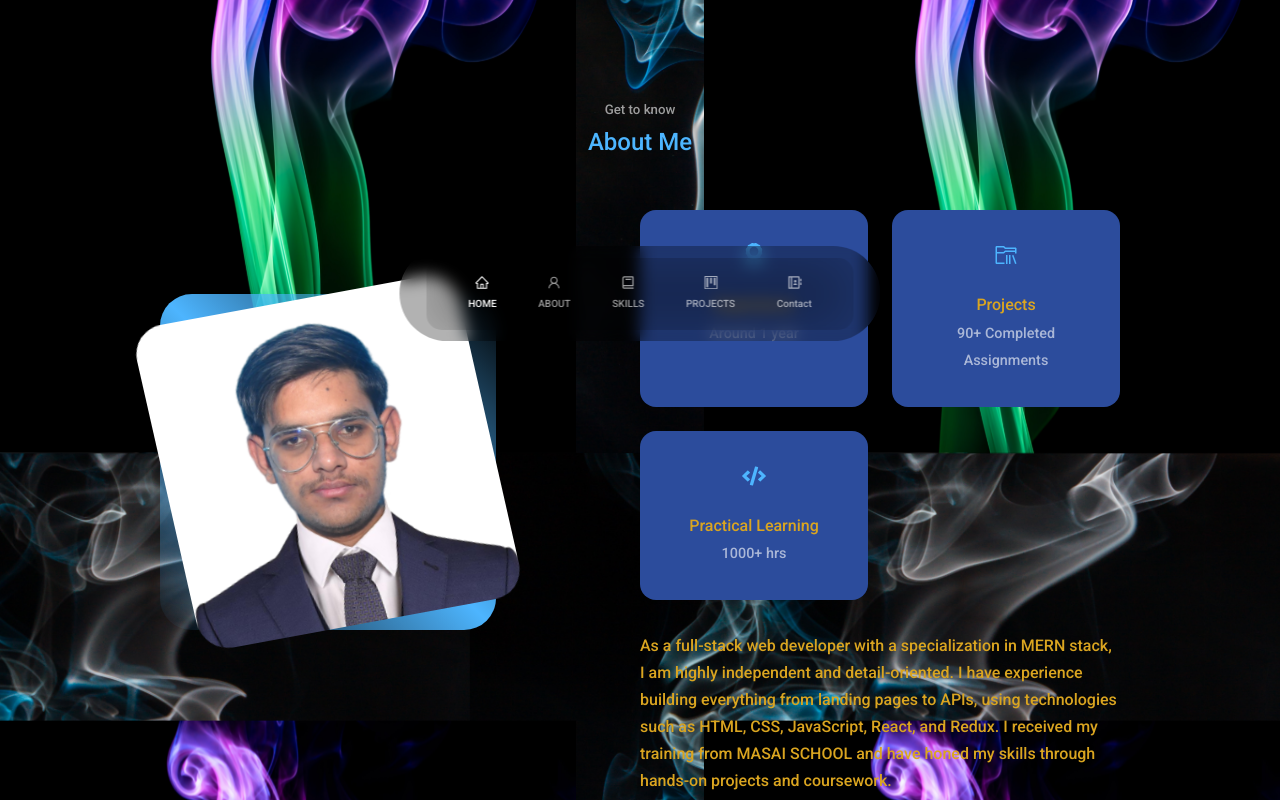
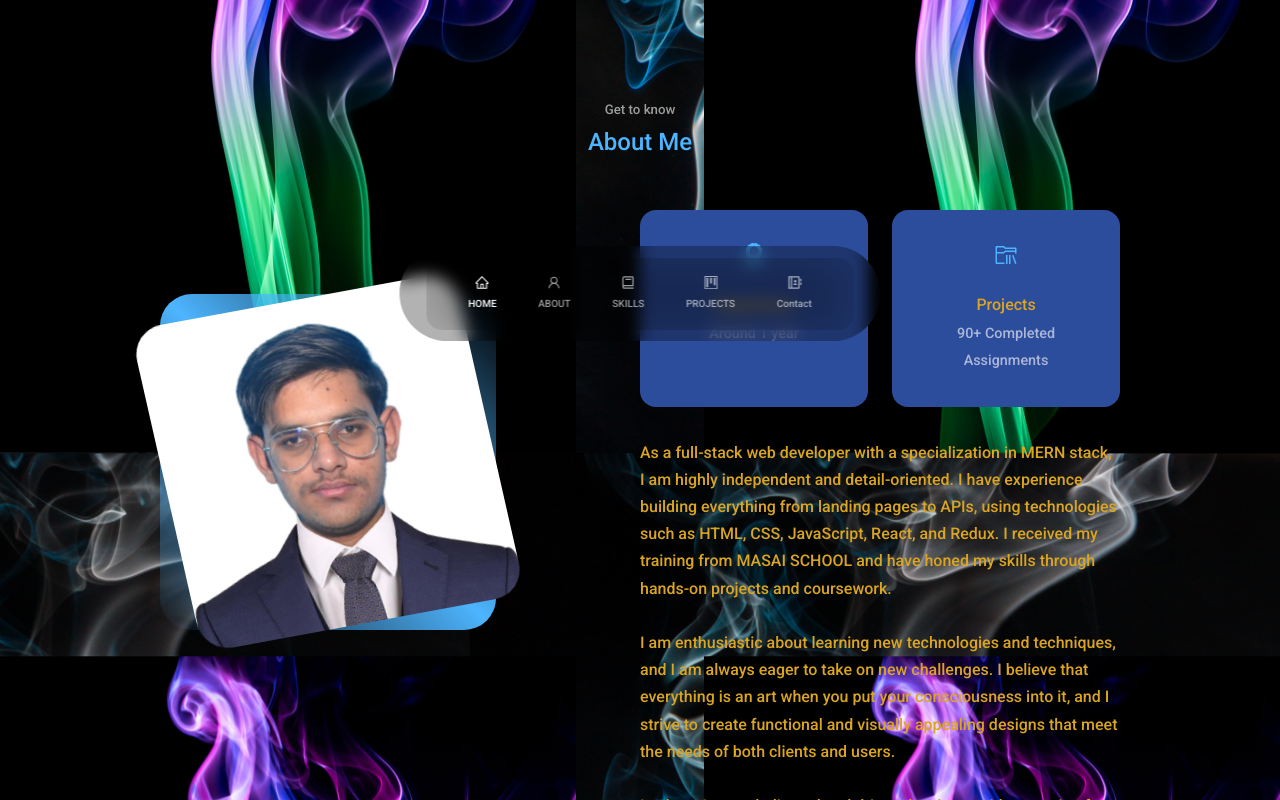
Before and after one commit to Lucky-Yadav/Lucky-Yadav, a React (Create React App) app in the folder Portfolio/: page / in a window 1280 px wide. Shown: the part 411-1211 px from the top of the page. Built offline with nearby package versions, Linux system fonts and the light colour scheme.

Commit message:
Update Intro.jsx

```diff
--- a/Portfolio/src/components/intro/Intro.jsx
+++ b/Portfolio/src/components/intro/Intro.jsx
@@ -44,11 +44,11 @@ const Intro = () => {
               <h5>Projects</h5>
               <small>90+ Completed Assignments</small>
             </article>
-            <article className="about__card">
+            {/* <article className="about__card">
               <FaCode className="about__icon" />
               <h5>Practical Learning</h5>
               <small>1000+ hrs</small>
-            </article>
+            </article> */}
           </div>
           <p>
             As a full-stack web developer with a specialization in MERN stack, I
```
